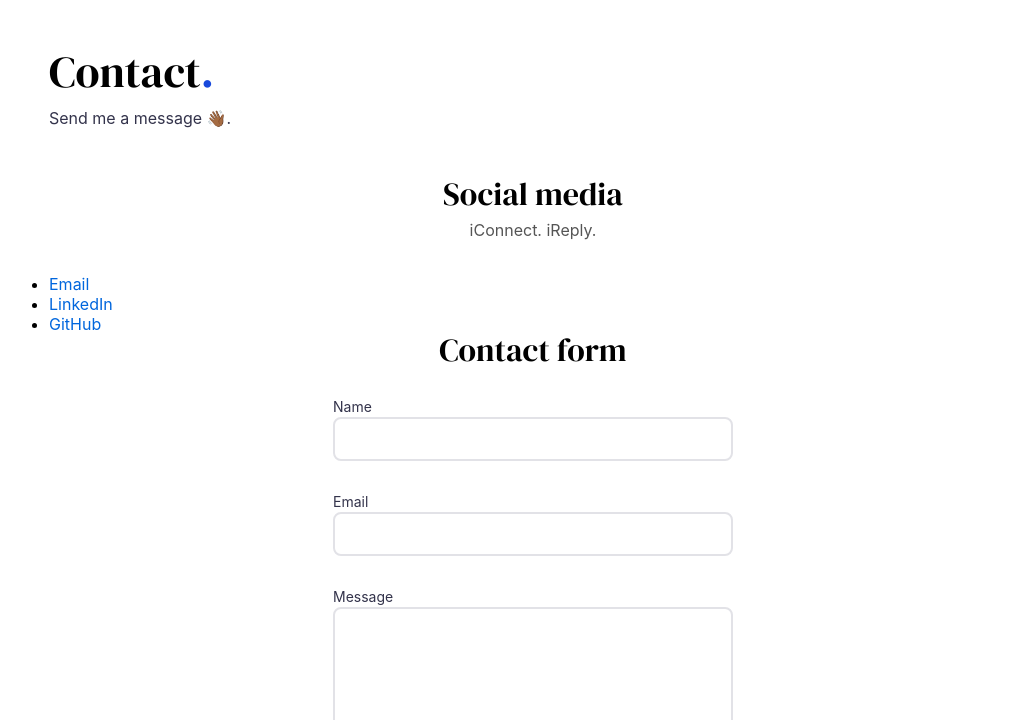
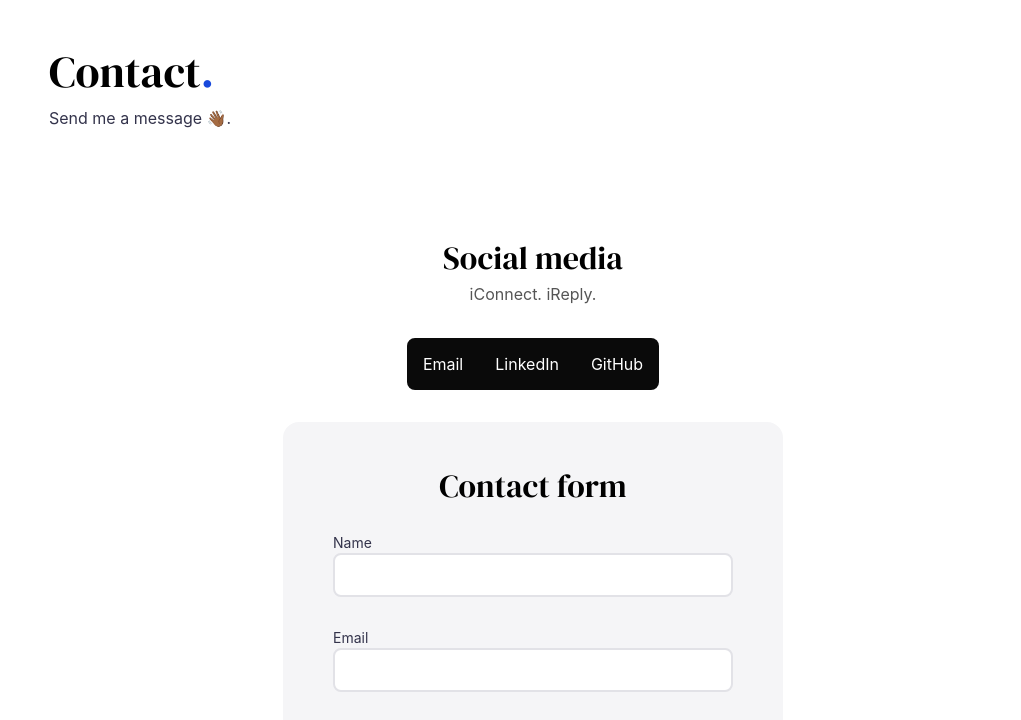
Before and after one commit to obaadelusi/obaadelusi.github.io, a website: page contact.html in a window 1280 px wide. Shown: the part 80-800 px from the top of the page, without its empty margins (107-1128 px from the left). Drawn offline with nearby package versions, Linux system fonts and the light colour scheme.

Commit message:
Updated styles

```diff
--- a/src/scss/pages/_contact.scss
+++ b/src/scss/pages/_contact.scss
@@ -5,7 +5,7 @@
 /*****************
     Contact Form
 ******************/
-.contact {
+.contact__form {
     background-color: $grey-bg;
     border-radius: $border-radius--medium;
     margin: 2em auto;
@@ -20,3 +20,45 @@
         }
     }
 }
+
+/*****************
+    Social links
+******************/
+.social {
+    margin-top: 4em;
+    text-align: center;
+
+    &__links {
+        background-color: $grey-bg;
+        border-radius: $border-radius--small;
+        list-style: none;
+        width: fit-content;
+        margin: 0 auto;
+        padding: 0;
+        display: flex;
+        align-items: center;
+        justify-content: space-between;
+        overflow: hidden;
+
+        li {
+            display: flex;
+            align-items: center;
+            gap: 0.5em;
+            background-color: $black;
+            cursor: pointer;
+
+            &:hover {
+                background-color: $primary-clr;
+            }
+        }
+
+        a {
+            color: $white;
+            display: block;
+            height: 100%;
+            padding: 1em;
+            text-decoration-color: transparent;
+            width: 100%;
+        }
+    }
+}
--- a/src/scss/pages/_portfolio.scss
+++ b/src/scss/pages/_portfolio.scss
@@ -6,7 +6,7 @@
     Projects Section
 ******************/
 .projects {
-    margin-top: 4em;
+    margin-top: 0 4em;
 
     &__project {
         display: flex;
@@ -24,12 +24,13 @@
             display: flex;
             justify-content: center;
             align-items: center;
-            background-color: $grey-200;
+            background-color: $grey-bg;
             border-radius: 50%;
+            border: 2px solid $grey-200;
             color: $text-clr;
             font-size: $h3;
+            height: 40px;
             width: 40px;
-            height: 40px;
             z-index: 10;
         }
     }
@@ -144,7 +145,7 @@
 
         span {
             cursor: default;
-            background-color: $grey-200;
+            background-color: $grey-100;
             border: 2px dashed transparent;
             border-radius: $border-radius--large;
             color: $text-clr;
```
Also changed, not shown: build/css/main.css, 1 other file.
